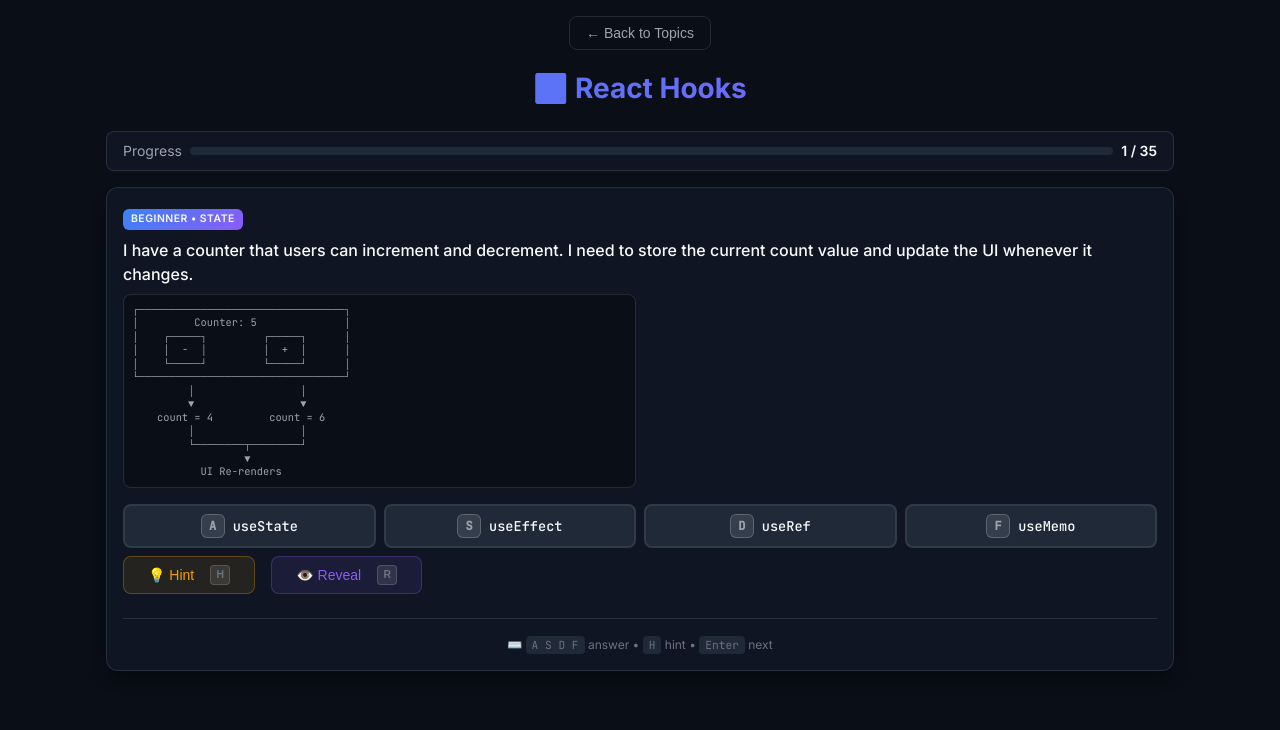
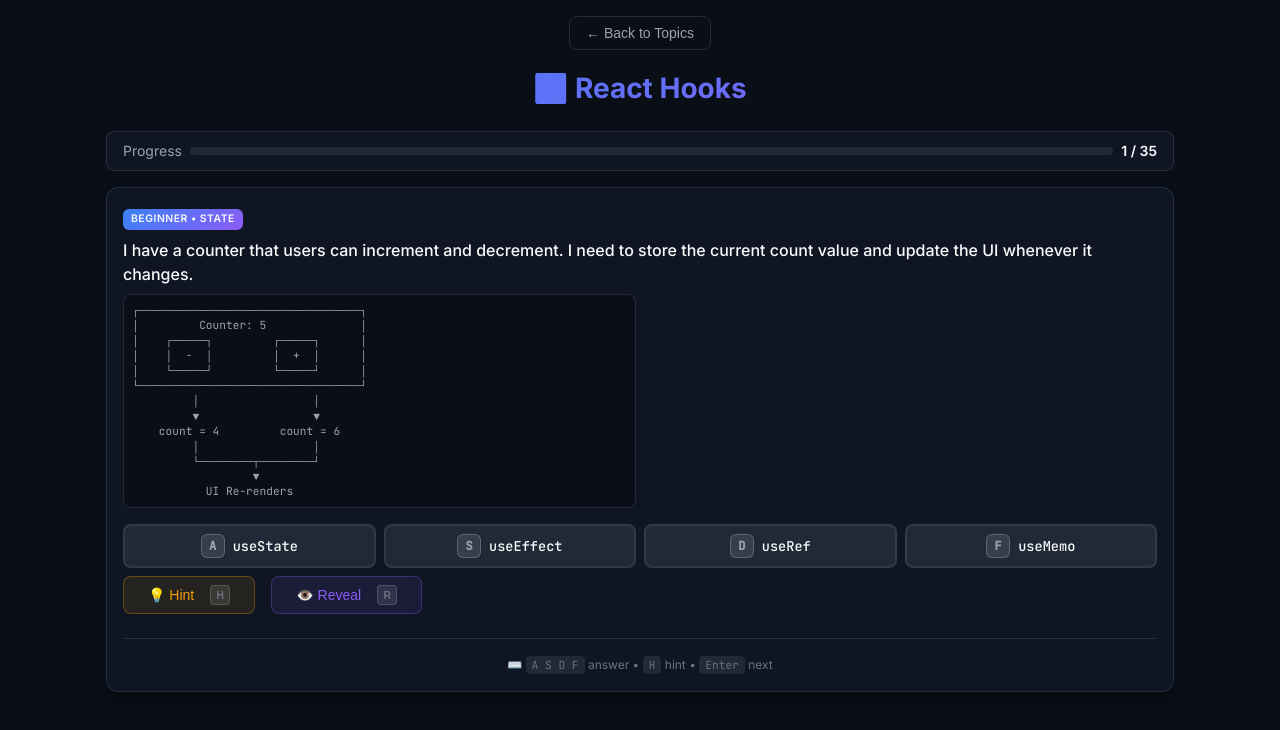
Before and after one commit to mcknx/skill_mcknx_enhancer, a React (Vite) app: page / in a window 1280 px wide. Both pictures are taken after a click on the button 369 px from the left and 253 px from the top of the page. Shown: the top 730 px of the page. Built offline with nearby package versions, Linux system fonts and the light colour scheme.

Commit message:
Increase visual/code box height to 280px

```diff
--- a/src/styles/index.css
+++ b/src/styles/index.css
@@ -240,14 +240,14 @@ body {
   border-radius: var(--radius-md);
   padding: var(--space-sm);
   overflow-x: auto;
-  max-height: 200px;
+  max-height: 280px;
   overflow-y: auto;
 }
 
 .visual-content {
   font-family: var(--font-mono);
-  font-size: 0.65rem;
-  line-height: 1.3;
+  font-size: 0.7rem;
+  line-height: 1.35;
   color: var(--text-secondary);
   margin: 0;
   white-space: pre;
@@ -259,14 +259,14 @@ body {
   border: 1px solid var(--border-default);
   border-radius: var(--radius-md);
   overflow: hidden;
-  max-height: 200px;
+  max-height: 280px;
   overflow-y: auto;
 }
 
 .problem-code-block .code-content {
   padding: var(--space-sm);
-  font-size: 0.65rem;
-  line-height: 1.3;
+  font-size: 0.7rem;
+  line-height: 1.35;
 }
 
 /* ===================================
```
